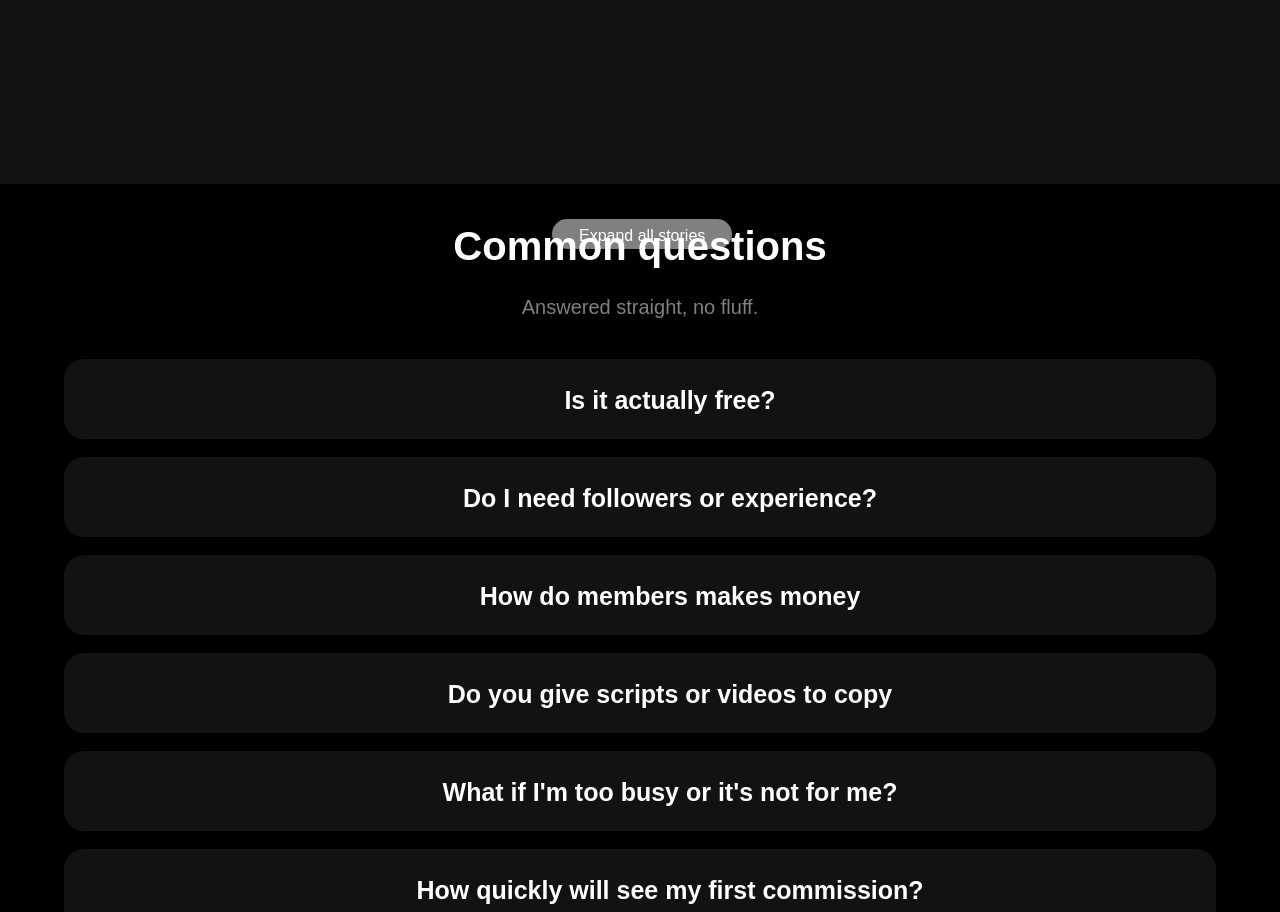
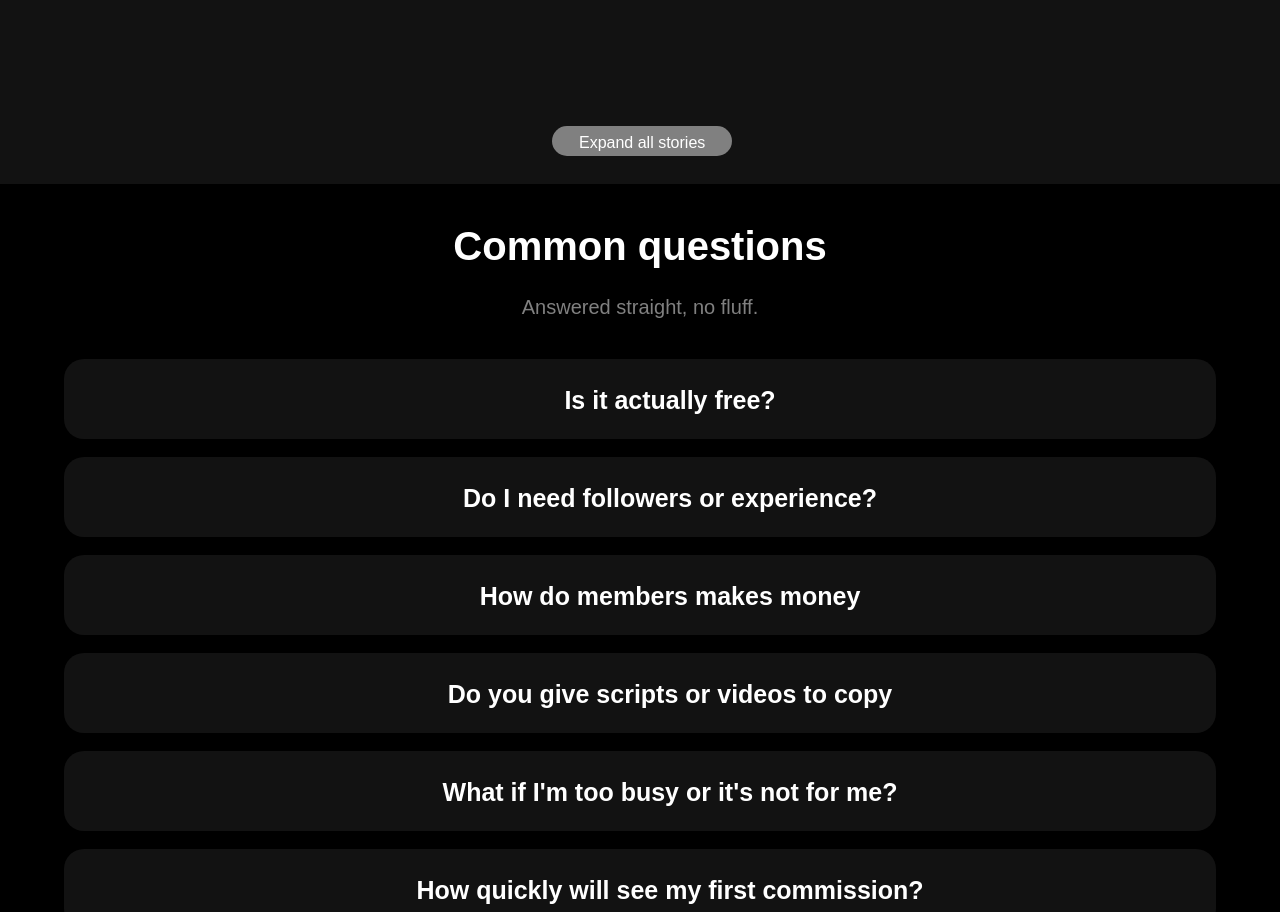
Before and after one commit to codexRegis-debug/Ohan-website, a React app: page / in a window 1280 px wide. Shown: the part 6260-7172 px from the top of the page. Built offline with nearby package versions, Linux system fonts and the light colour scheme; the HTML template or start-up script is replaced by a standard one.

Commit message:
New commit

```diff
--- a/src/pages/Home.tsx
+++ b/src/pages/Home.tsx
@@ -348,7 +348,7 @@ const Home = () => {
                 alignItems: 'center',
                 textAlign: 'center',
                 paddingTop: '8px',
-                marginTop: '300px',
+                marginTop: '30%',
                 width: '180px',
                 height: '30px',
                 borderRadius: '50px',
```
